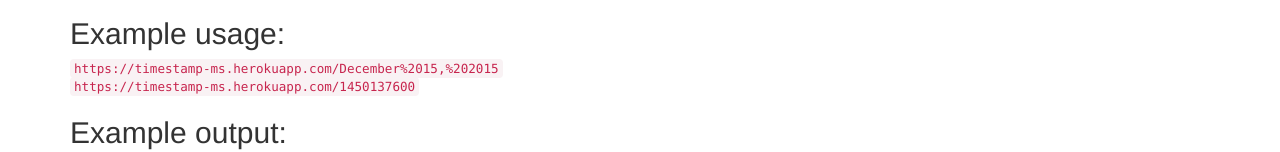
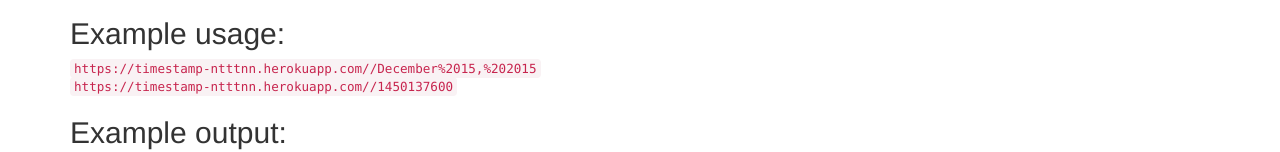
Before and after one commit to NTT-TNN/timestamp_official, a website: page index.html in a window 1280 px wide. Shown: the part 218-370 px from the top of the page. Drawn offline with nearby package versions, Linux system fonts and the light colour scheme.

Commit message:
fix file index.html ve link app

```diff
--- a/index.html
+++ b/index.html
@@ -15,8 +15,8 @@
     </ul>
   </blockquote>
   <h2>Example usage:</h2>
-  <div><code>https://timestamp-ms.herokuapp.com/December%2015,%202015</code></div>
-  <code>https://timestamp-ms.herokuapp.com/1450137600</code>
+  <div><code>https://timestamp-ntttnn.herokuapp.com//December%2015,%202015</code></div>
+  <code>https://timestamp-ntttnn.herokuapp.com//1450137600</code>
   <h2>Example output:</h2>
   <code>{ "unix": 1450137600, "natural": "December 15, 2015" }</code>
 </div>
```
